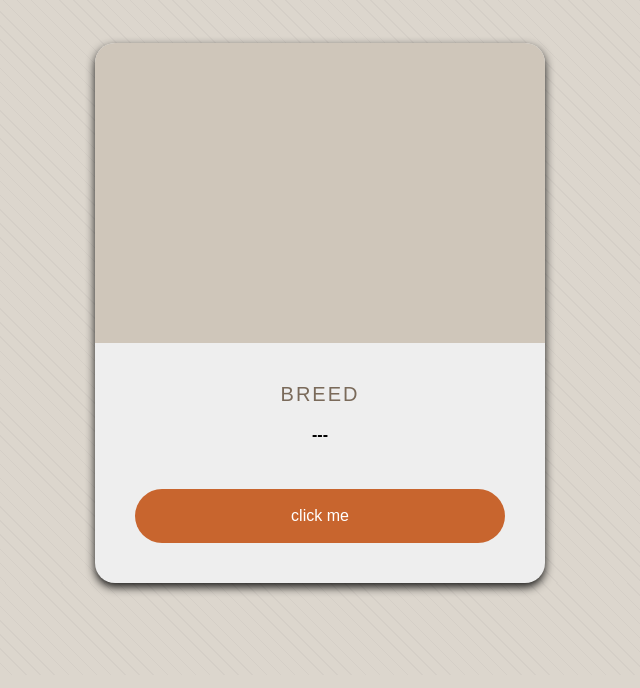
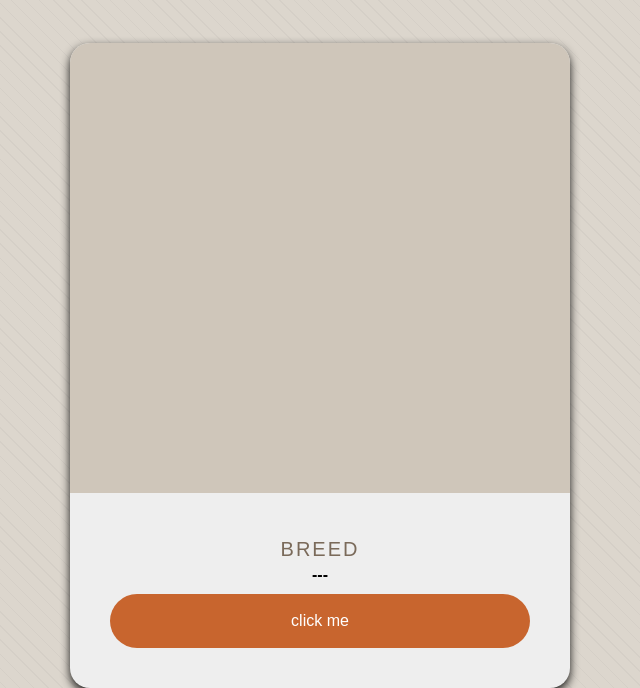
Before and after one commit to bhoomika576/dog_pics_generator, a website: page public/index.html in a window 1280 px wide. Shown: the part 125-813 px from the top of the page, without its empty margins (320-960 px from the left). Drawn offline with Linux system fonts and the light colour scheme.

Commit message:
updated files for the ui

```diff
--- a/public/index.html
+++ b/public/index.html
@@ -26,7 +26,7 @@
 
     .card {
         margin-top: 30px;
-        width: 450px;
+        width: 500px;
         border-radius: 20px;
         overflow: hidden;
         background: #eee;
@@ -34,7 +34,7 @@
     }
 
     .image-box {
-        height: 300px;
+        height: 450px;
         background-color: #cfc6ba;
     }
 
@@ -44,18 +44,19 @@
     }
 
     .breed {
+        margin: 5px;
         font-size: 20px;
         letter-spacing: 2px;
         color: #7a6a5a;
     }
 
     .breed-name {
-        margin: 20px;
+        margin: 5px;
         font-weight: bold;
     }
 
     button {
-        margin-top: 25px;
+        margin-top: 5px;
         padding: 18px;
         width: 100%;
         border: none;
```
